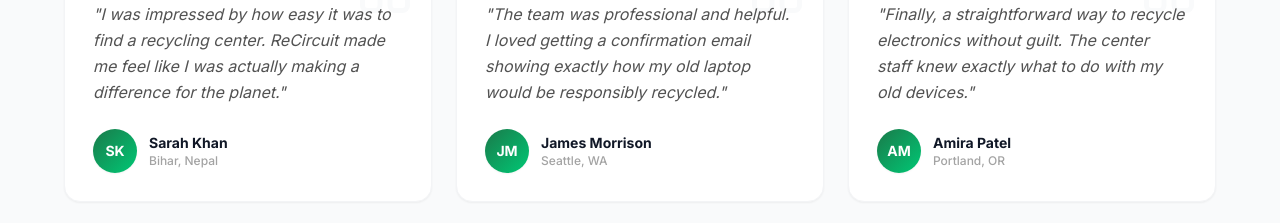
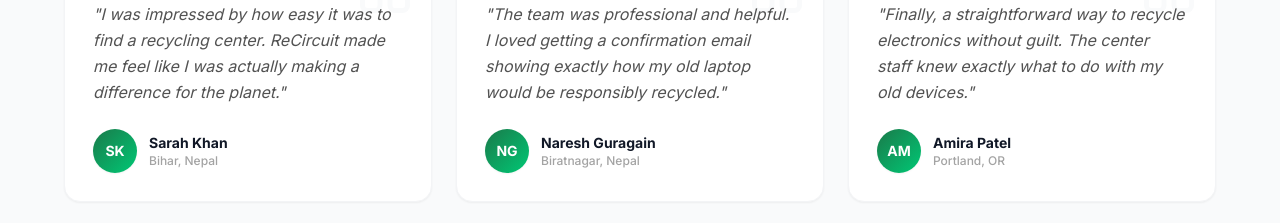
Before and after one commit to nirjalguragainofficial-hash/ReCircuit-Frontend, a React (Vite) app: page / in a window 1280 px wide. Shown: the part 5400-5623 px from the top of the page. Built offline with nearby package versions, Linux system fonts and the light colour scheme.

Commit message:
Update mock data for user information

```diff
--- a/src/data/mockData.js
+++ b/src/data/mockData.js
@@ -87,9 +87,9 @@ export const testimonials = [
   },
   {
     id: 2,
-    initials: 'JM',
-    name: 'James Morrison',
-    city: 'Seattle, WA',
+    initials: 'NG',
+    name: 'Naresh Guragain',
+    city: 'Biratnagar, Nepal',
     rating: 5,
     quote: 'The team was professional and helpful. I loved getting a confirmation email showing exactly how my old laptop would be responsibly recycled.',
   },
```
